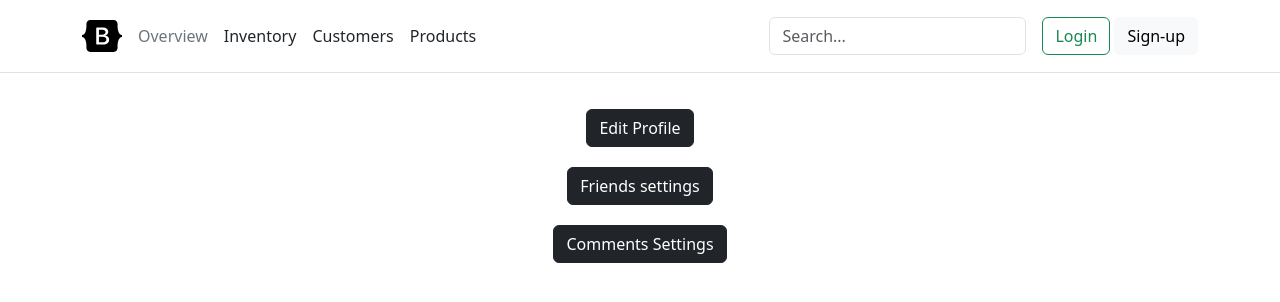
After one commit to Atinon/project, a Django app: page /settings/ in a window 1280 px wide. The commit adds this page. Shown: the top 302 px of the page. Run offline with Django 4.2, Linux system fonts and the light colour scheme; some libraries are stand-ins or nearby versions.

Commit message:
Added settings page

```diff
--- a/exam_project/exam_project/main/urls.py
+++ b/exam_project/exam_project/main/urls.py
@@ -1,7 +1,8 @@
 from django.urls import path
 
-from exam_project.main.views import IndexView
+from exam_project.main.views import IndexView, SettingsView
 
 urlpatterns = (
     path('', IndexView.as_view(), name='index'),
+    path('settings/', SettingsView.as_view(), name='settings'),
 )
--- a/exam_project/exam_project/main/views.py
+++ b/exam_project/exam_project/main/views.py
@@ -4,3 +4,7 @@ from django.views import generic as views
 
 class IndexView(views.TemplateView):
     template_name = 'main/index.html'
+
+
+class SettingsView(views.TemplateView):
+    template_name = 'main/settings.html'
--- a/exam_project/templates/base.html
+++ b/exam_project/templates/base.html
@@ -110,7 +110,7 @@
                         </a>
                         <ul class="dropdown-menu text-small" aria-labelledby="dropdownUser1">
                             <li><a class="dropdown-item" href="#">New project...</a></li>
-                            <li><a class="dropdown-item" href="#">Settings</a></li>
+                            <li><a class="dropdown-item" href="{% url 'settings' %}">Settings</a></li>
                             <li><a class="dropdown-item" href="{% url 'profile details' request.user.pk %}">Profile</a>
                             </li>
                             <li>
--- /dev/null
+++ b/exam_project/templates/main/settings.html
@@ -0,0 +1,27 @@
+{% extends 'base.html' %}
+
+{% block page_content %}
+    <div style="padding-block: 10px">
+        <div class="text-center" style="padding-block: 10px">
+            <input
+                    type="button"
+                    class="btn btn-dark"
+                    value="Edit Profile">
+            {#                onclick="location.href{% url '#' %}">#}
+        </div>
+        <div class="text-center" style="padding-block: 10px">
+            <input
+                    type="button"
+                    class="btn btn-dark"
+                    value="Friends settings">
+            {#                onclick="location.href{% url '#' %}">#}
+        </div>
+        <div class="text-center" style="padding-block: 10px">
+            <input
+                    type="button"
+                    class="btn btn-dark"
+                    value="Comments Settings">
+            {#                onclick="location.href{% url '#' %}">#}
+        </div>
+    </div>
+{% endblock %}
```
